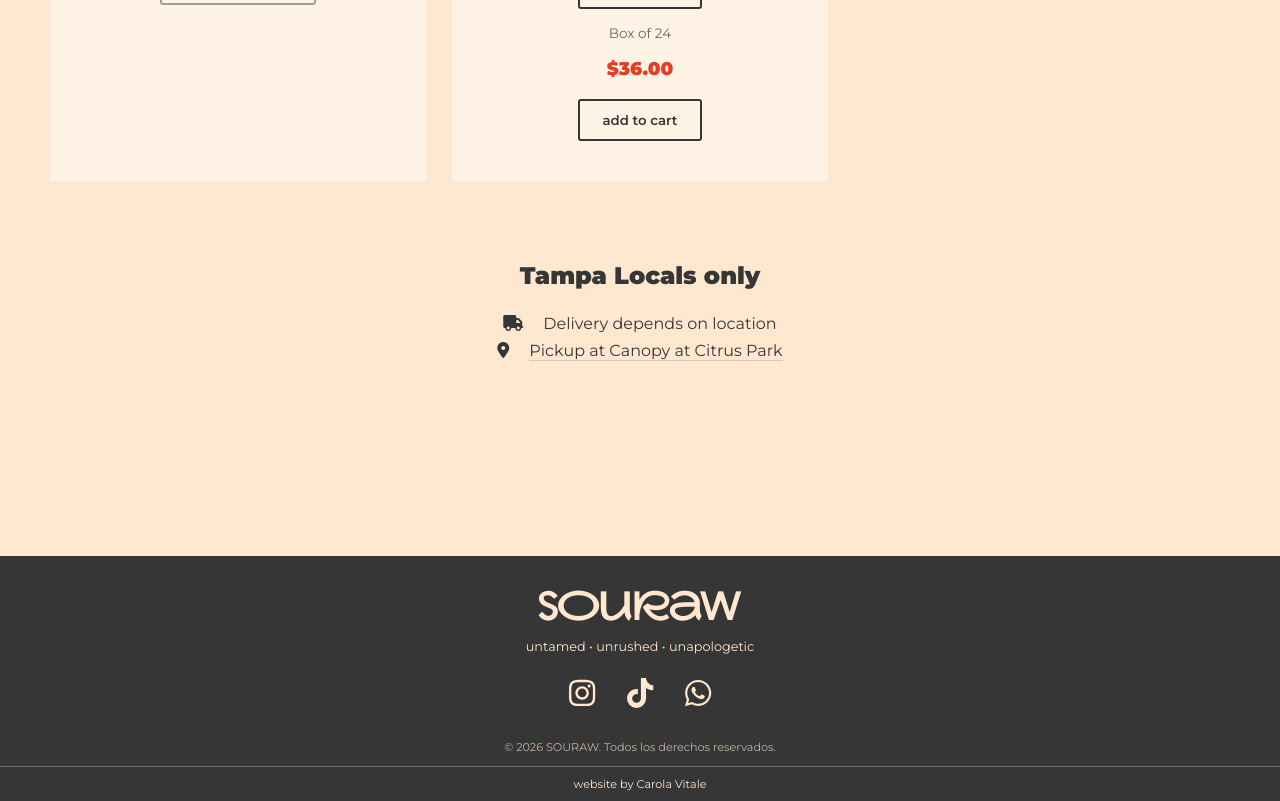
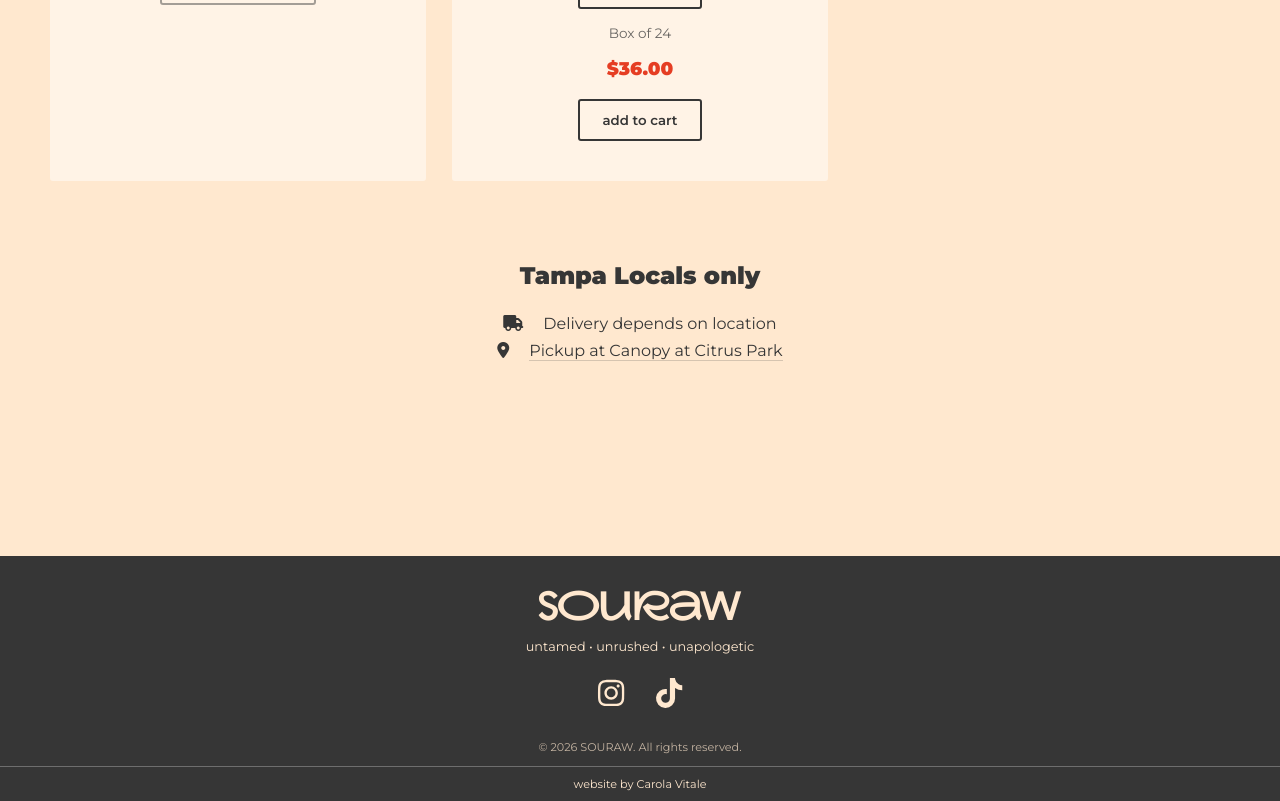
Before and after one commit to CarolinaVitale/souraw, a React (Create React App) app: page /prices in a window 1280 px wide. Shown: the part 3164-3965 px from the top of the page. Built offline with nearby package versions, Linux system fonts and the light colour scheme; no server answers.

Commit message:
all rights reserved, whatsapp

```diff
--- a/src/components/Footer/Footer.jsx
+++ b/src/components/Footer/Footer.jsx
@@ -1,6 +1,6 @@
 import React from 'react';
 import { FontAwesomeIcon } from '@fortawesome/react-fontawesome';
-import { faInstagram, faWhatsapp, faTiktok } from '@fortawesome/free-brands-svg-icons';
+import { faInstagram, faTiktok } from '@fortawesome/free-brands-svg-icons';
 import './Footer.css';
 import { Link } from 'react-router-dom';
 
@@ -27,17 +27,17 @@ const Footer = () => {
                 >
                     <FontAwesomeIcon icon={faTiktok} size="lg" />
                 </a>
-                <a
+                {/* <a
                     href="https://wa.me/584121531299?text=Hi%2C%20I%27d%20love%20to%20place%20an%20order%20%E2%99%A1"
                     target="_blank"
                     rel="noopener noreferrer"
                     aria-label="WhatsApp"
                 >
                     <FontAwesomeIcon icon={faWhatsapp} size="lg" />
-                </a>
+                </a> */}
             </div>
 
-            <p className="footer-copy"> © {new Date().getFullYear()}  SOURAW. Todos los derechos reservados.</p>
+            <p className="footer-copy"> © {new Date().getFullYear()}  SOURAW. All rights reserved.</p>
 
             <div className='created'>
                 <small className='created-by'> website by
```
